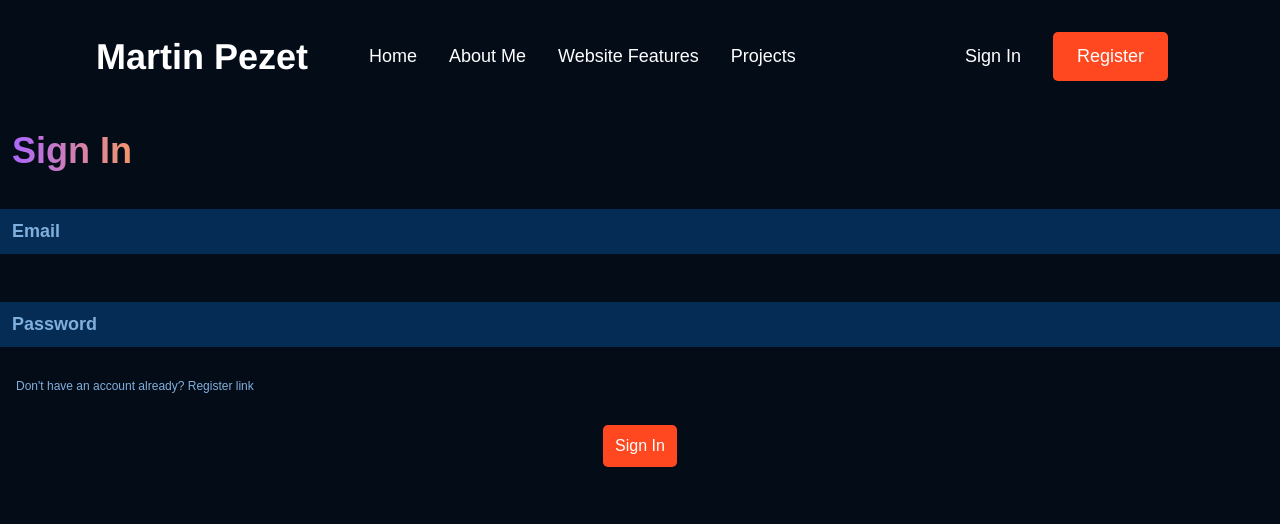
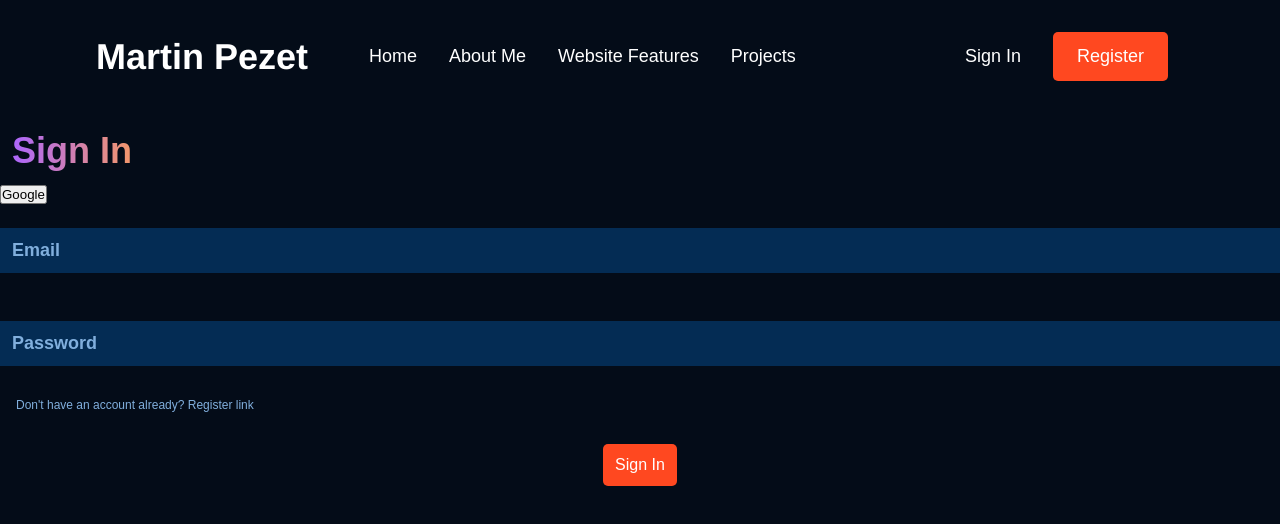
Before and after one commit to MartinPezet/portfolio-website, a React (Create React App) app in the folder client/: page /sign-in in a window 1280 px wide. Shown: the top 524 px of the page. Built offline with nearby package versions, Linux system fonts and the light colour scheme; no server answers.

Commit message:
Addin Login Route with axios call

```diff
--- a/client/package.json
+++ b/client/package.json
@@ -6,6 +6,7 @@
     "@testing-library/jest-dom": "^5.16.5",
     "@testing-library/react": "^13.4.0",
     "@testing-library/user-event": "^13.5.0",
+    "axios": "^1.3.2",
     "react": "^18.2.0",
     "react-dom": "^18.2.0",
     "react-icons": "^4.7.1",
--- a/client/src/components/signIn/SignIn.js
+++ b/client/src/components/signIn/SignIn.js
@@ -1,13 +1,31 @@
 import React from 'react';
+import axios from 'axios';
 
 import './signIn.css';
 
 const SignIn = () => {
+
+  const GoogleOauth = () => {
+    console.log("Test")
+
+    // Actually redirect to nodejs server not ann axios call
+
+    axios.get('http://localhost:3001/oauth/google').then(res => {
+      console.log(res);
+
+    }).catch(err => {
+      console.log(err);
+
+    })
+  };
+
   return (
     <section>
       <div className="signInTitle popupTitle">
             <h1 className="gradientText">Sign In</h1>
         </div>
+
+        <button onClick={GoogleOauth()}>Google</button>
 
         <form className="signInForm">
             <div className="signInFormContent popupInput">
```
Also changed, not shown: 1 other file (tests, documents, lock files or other folders).
